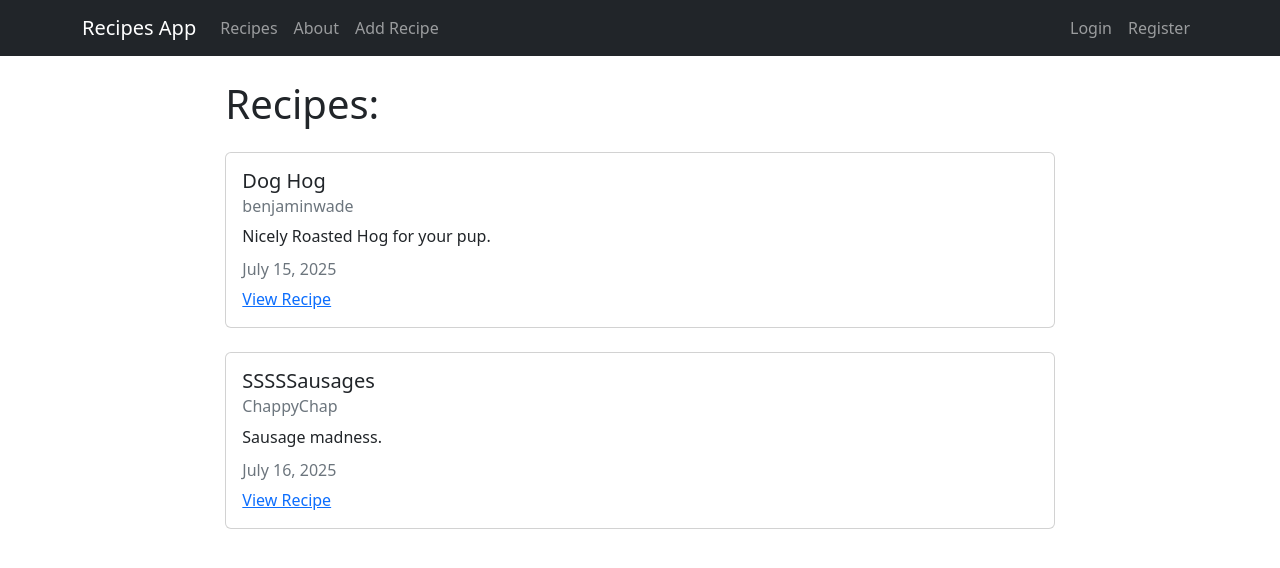
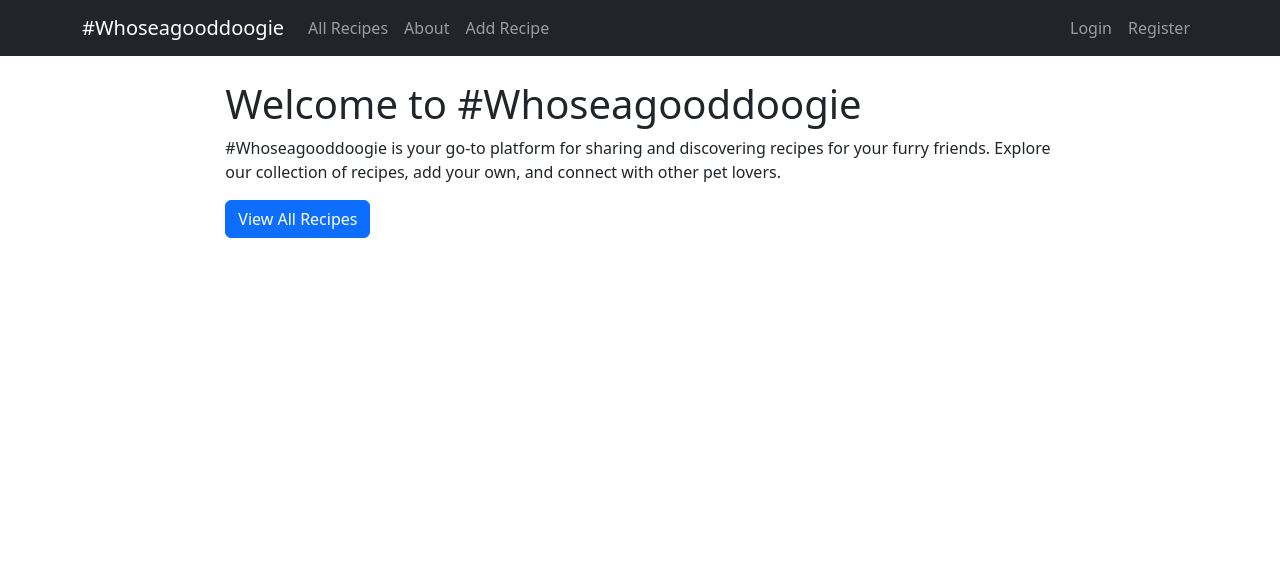
Before and after one commit to benwade37/MenuK9, a Django app: page / in a window 1280 px wide. Shown: the top 568 px of the page. Run offline with Django 4.2, Linux system fonts and the light colour scheme; data comes from the database, SQL or seed files in the repository; both versions use the stored data as it was after the commit.

Commit message:
add all_recipe page

```diff
--- a/recipes/models.py
+++ b/recipes/models.py
@@ -7,9 +7,7 @@ from django.urls import reverse
 class Recipe(models.Model):
   title = models.CharField(max_length=100)
   description = models.TextField()
-
   author = models.ForeignKey(User, on_delete=models.CASCADE)
-
   created_at = models.DateTimeField(auto_now_add=True)
   updated_at = models.DateTimeField(auto_now=True)
 
--- a/recipes/templates/recipes/base.html
+++ b/recipes/templates/recipes/base.html
@@ -19,7 +19,7 @@
   <body>
     <nav class="navbar navbar-expand-lg navbar-dark bg-dark">
       <div class="container">
-        <a class="navbar-brand" href="{% url 'recipes-home' %}">Recipes App</a>
+        <a class="navbar-brand" href="{% url 'recipes-home' %}">#Whoseagooddoogie</a>
         <button
           class="navbar-toggler"
           type="button"
@@ -37,8 +37,8 @@
               <a
                 class="nav-link"
                 aria-current="page"
-                href="{% url 'recipes-home' %}"
-                >Recipes</a
+                href="{% url 'recipes-all_recipes' %}"
+                >All Recipes</a
               >
             </li>
             <li class="nav-item">
--- a/recipes/templates/recipes/home.html
+++ b/recipes/templates/recipes/home.html
@@ -1,20 +1,10 @@
+<!-- recipes/templates/recipes/home.html -->
 <!-- recipes/templates/recipes/home.html -->
 {% extends "recipes/base.html" %}
 <!-- -->
 {% block content %}
-<h1>Recipes:</h1>
-{% for recipe in recipes %}
-<div class="card my-4">
-  <div class="card-body">
-    <h5 class="card-title">{{ recipe.title }}</h5>
-    <h6 class="card-subtitle mb-2 text-muted">{{ recipe.author }}</h6>
-    <p class="card-text">{{ recipe.description }}</p>
-    <h6 class="card-subtitle mb-2 text-muted">
-      {{ recipe.updated_at|date:"F d, Y" }}
-    </h6>
-    <a href="{% url 'recipes-detail' recipe.pk %}" class="card-link">View Recipe</a>
-  </div>
-</div>
-{% endfor %}
-<!-- -->
+
+<h1>Welcome to #Whoseagooddoogie</h1>
+<p>#Whoseagooddoogie is your go-to platform for sharing and discovering recipes for your furry friends. Explore our collection of recipes, add your own, and connect with other pet lovers.</p>
+<a href="{% url 'recipes-all_recipes' %}" class="btn btn-primary">View All Recipes</a>
 {% endblock content %}
--- a/recipes/urls.py
+++ b/recipes/urls.py
@@ -3,7 +3,8 @@ from django.urls import path
 from . import views
 
 urlpatterns = [
-    path('', views.RecipeListView.as_view(), name="recipes-home"),
+    path('', views.home, name='recipes-home'),  # Home page
+    path('all_recipes/', views.RecipeListView.as_view(), name="recipes-all_recipes"),
     path('recipe/<int:pk>', views.RecipeDetailView.as_view(), name="recipes-detail"),
     path('about/', views.about, name="recipes-about"),
     path('recipe/create', views.RecipeCreateView.as_view(), name="recipes-create"),
--- a/recipes/views.py
+++ b/recipes/views.py
@@ -3,12 +3,13 @@ from django.shortcuts import render
 from django.urls import reverse_lazy
 from django.views.generic import ListView, DetailView, CreateView, UpdateView, DeleteView
 from django.contrib.auth.mixins import LoginRequiredMixin, UserPassesTestMixin
+from .models import Recipe
 
 from . import models
 
 class RecipeListView(ListView):
   model = models.Recipe
-  template_name = 'recipes/home.html'
+  template_name = 'recipes/all_recipes.html'
   context_object_name = 'recipes'
 
 class RecipeDetailView(DetailView):
@@ -44,3 +45,10 @@ class RecipeUpdateView(LoginRequiredMixin, UserPassesTestMixin, UpdateView):
 
 def about(request):
     return render(request, 'recipes/about.html', {'title': 'About'})
+
+def all_recipes(request):
+    recipes = Recipe.objects.all()  # Fetch all recipes from the database
+    return render(request, 'recipes/all_recipes.html', {'recipes': recipes})
+
+def home(request):
+    return render(request, 'recipes/home.html', {'title': 'Home'})
```
Also changed, not shown: recipes/templates/recipes/about.html (+8 -6 lines), recipes/templates/recipes/all_recipes.html (added, +20 -0 lines), db.sqlite3.
